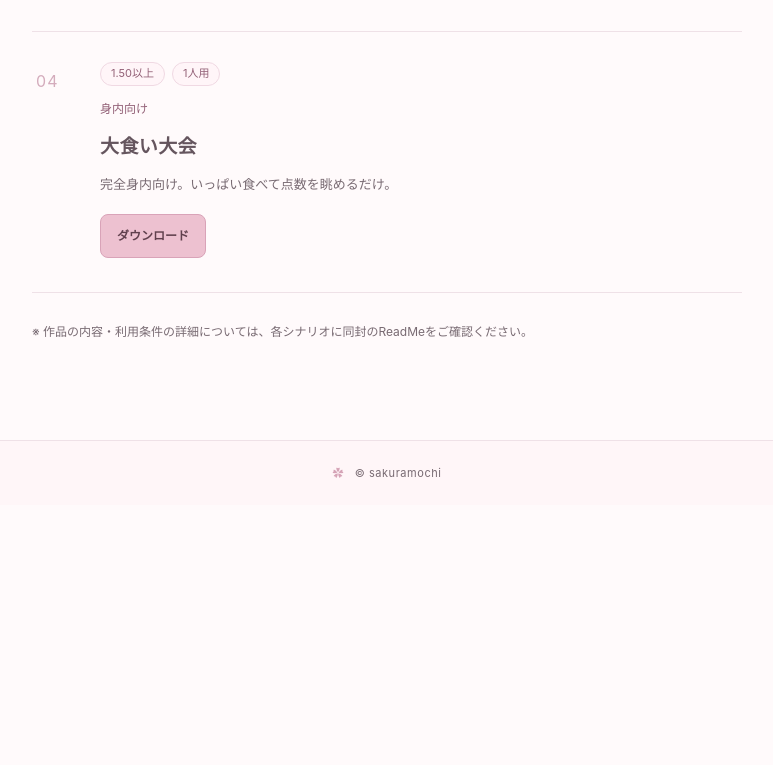
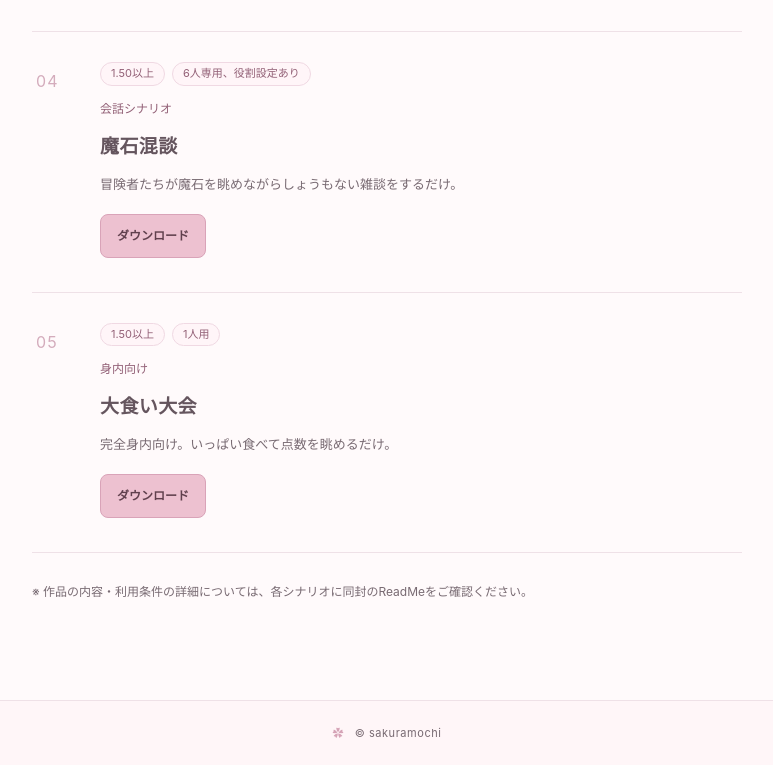
Before and after one commit to sakuramochi-cw/sakuramochi-cw.github.io, a plain HTML site: page scenarios.html in a window 1280 px wide. Shown: the part 1186-1951 px from the top of the page, without its empty margins (253-1026 px from the left). Before the commit the page ends 1691 px from the top, so only its background shows below. Drawn offline with Linux system fonts and the light colour scheme.

Commit message:
魔石混談追加

```diff
--- a/scenarios.html
+++ b/scenarios.html
@@ -63,6 +63,16 @@
 <article class="scenario-item" id="eating-contest">
 <div aria-hidden="true" class="scenario-number">04</div>
 <div class="scenario-content">
+<div class="scenario-tags"><span class="plain-tag">1.50以上</span><span class="plain-tag">6人専用、役割設定あり</span></div><p class="scenario-meta">会話シナリオ</p>
+<h2>魔石混談</h2>
+<p>冒険者たちが魔石を眺めながらしょうもない雑談をするだけ。</p>
+<a class="download-link" href="https://github.com/sakuramochi-cw/sakuramochi-cw.github.io/releases/download/maseki-v1/maseki_sakuramochi.zip">ダウンロード</a>
+</div>
+</article>
+
+<article class="scenario-item" id="eating-contest">
+<div aria-hidden="true" class="scenario-number">05</div>
+<div class="scenario-content">
 <div class="scenario-tags"><span class="plain-tag">1.50以上</span><span class="plain-tag">1人用</span></div><p class="scenario-meta">身内向け</p>
 <h2>大食い大会</h2>
 <p>完全身内向け。いっぱい食べて点数を眺めるだけ。</p>
```
Also changed, not shown: index.html (+1 -0 lines).
